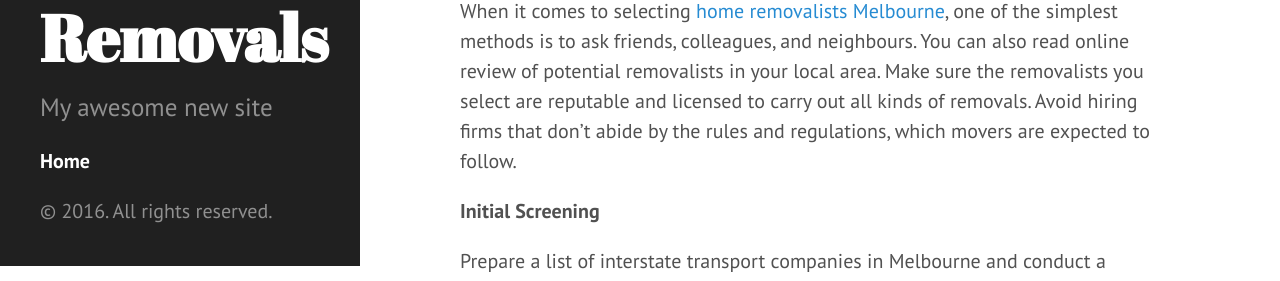
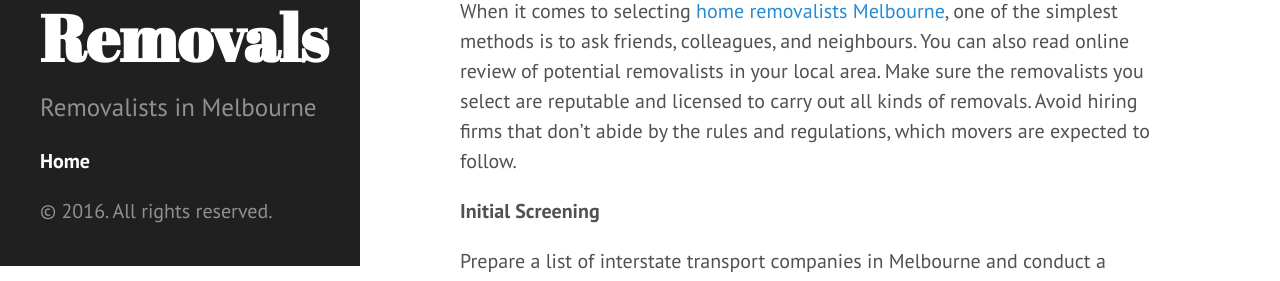
Before and after one commit to HarrisonCallister/HarrisonCallister.github.io, a Jekyll site: the page built from index.html, in a window 1280 px wide. Shown: the part 634-915 px from the top of the page. Built offline with Jekyll 4.4.1, drawn with Linux system fonts in a browser that asks for light colours; the list of posts is cut into pages by our own code.

Commit message:
Update _config.yml

```diff
--- a/_config.yml
+++ b/_config.yml
@@ -4,5 +4,5 @@ markdown: kramdown
 url: http://HarrisonCallister.github.io
 title: John Ryan Removals
 tagline: A log of everyday life
-description: My awesome new site
+description: Removalists in Melbourne
 paginate: 1
```
